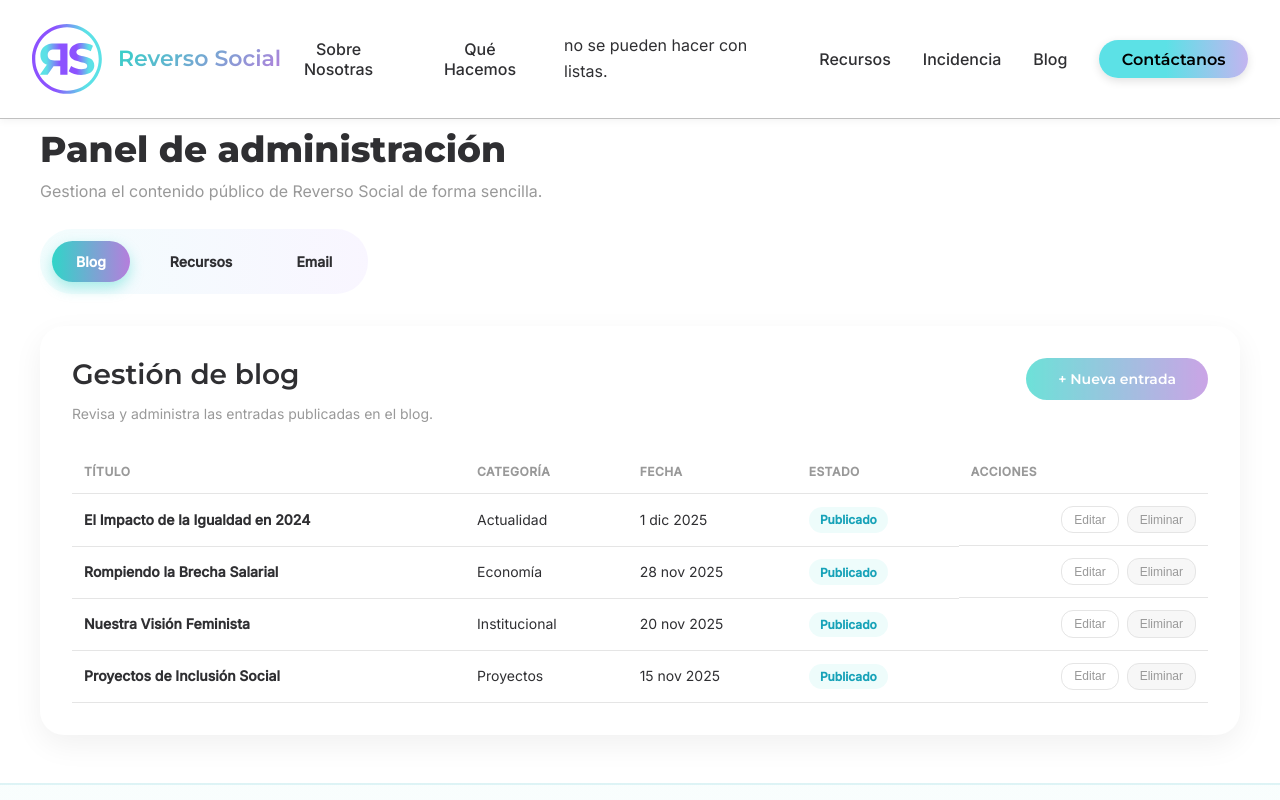
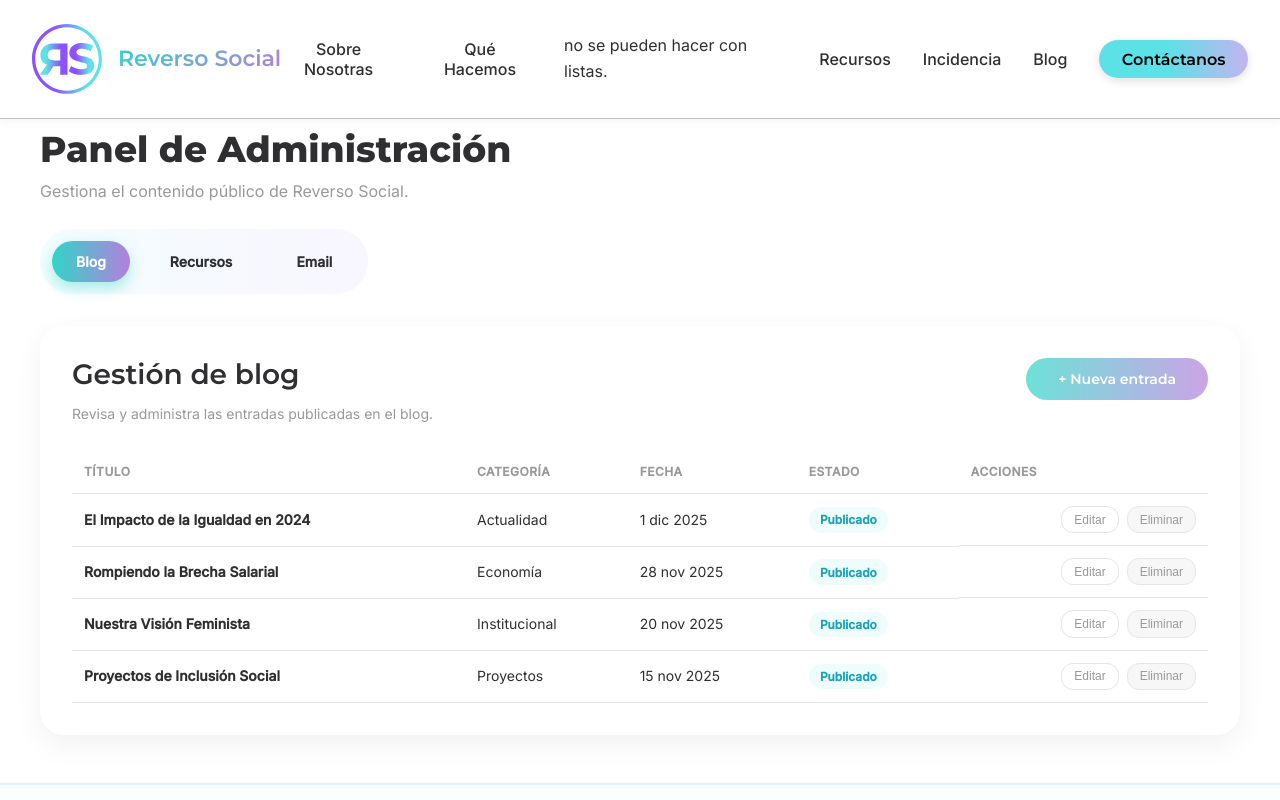
Before and after one commit to Reverso-Social/reverso-social-fe, a React (Vite) app: page /admin in a window 1280 px wide. Shown: the top 800 px of the page. Built offline with nearby package versions, Linux system fonts and the light colour scheme.

Commit message:
Green comments erased

```diff
--- a/src/pages/AdminDashboard/AdminDashboard.jsx
+++ b/src/pages/AdminDashboard/AdminDashboard.jsx
@@ -60,7 +60,7 @@ export default function AdminDashboard() {
     };
   }, []);
 
-  // Cargar recursos al montar
+
   useEffect(() => {
     let cancelled = false;
 
@@ -227,9 +227,9 @@ export default function AdminDashboard() {
   return (
     <div className="admin-dashboard">
       <header className="admin-header">
-        <h1>Panel de administración</h1>
+        <h1>Panel de Administración</h1>
         <p className="admin-subtitle">
-          Gestiona el contenido público de Reverso Social de forma sencilla.
+          Gestiona el contenido público de Reverso Social.
         </p>
       </header>
 
@@ -262,7 +262,7 @@ export default function AdminDashboard() {
       </nav>
 
       <section className="admin-content">
-        {/* BLOG */}
+
         {activeTab === "blog" && (
           <div className="admin-panel">
             <div className="admin-panel-header">
@@ -342,7 +342,7 @@ export default function AdminDashboard() {
           </div>
         )}
 
-        {/* RECURSOS */}
+
         {activeTab === "resources" && (
           <div className="admin-panel">
             <div className="admin-panel-header">
@@ -624,7 +624,7 @@ export default function AdminDashboard() {
           </div>
         )}
 
-        {/* EMAIL */}
+
         {activeTab === "email" && (
           <div className="admin-panel">
             <h2>Gestión de email</h2>
```
